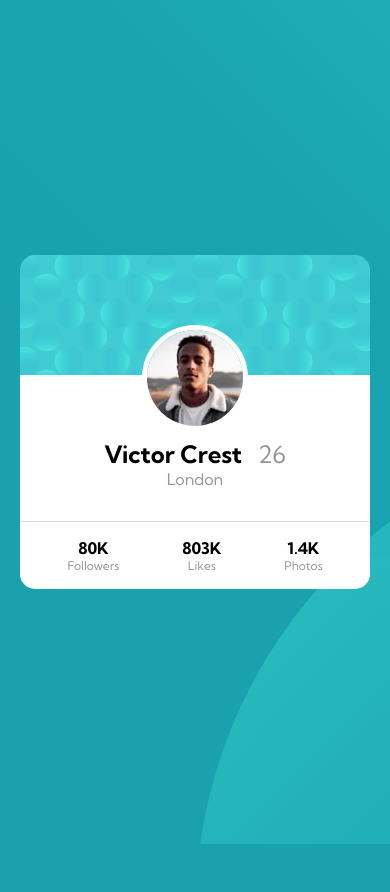
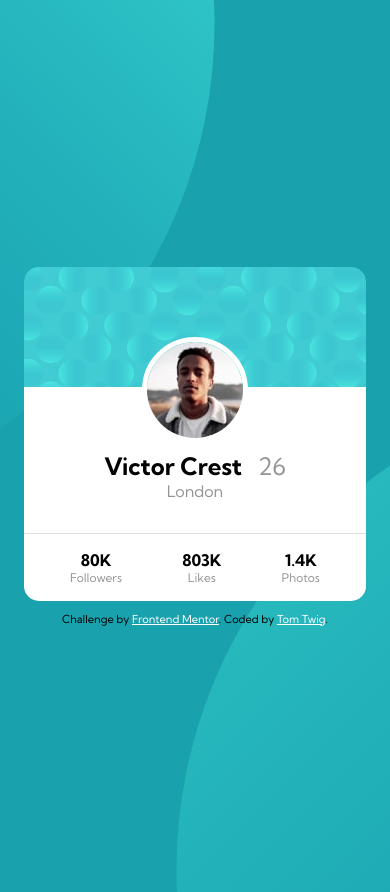
Before and after one commit to TomTwig/profile-card-component, a plain HTML site: page index.html in a window 390 px wide. Before the commit the page ends 844 px from the top, so only its background shows below. Drawn offline with Linux system fonts and the light colour scheme.

Commit message:
fix background

```diff
--- a/index.html
+++ b/index.html
@@ -72,9 +72,9 @@
 
 
 </div>
-  <!-- <div class="attribution">
+  <div class="attribution">
     Challenge by <a href="https://www.frontendmentor.io?ref=challenge" target="_blank">Frontend Mentor</a>.
-    Coded by <a href="#">Your Name Here</a>.
-  </div> -->
+    Coded by <a href="#">Tom Twig</a>.
+  </div>
 </body>
 </html>
--- a/style.css
+++ b/style.css
@@ -19,10 +19,11 @@ body{
     justify-content: center;
     font-family: 'Kumbh Sans', sans-serif;
 
-    background: url(images/bg-pattern-top.svg) -25vw -50vh no-repeat, url(images/bg-pattern-bottom.svg) 50vw 50vh no-repeat;
+    background-image: url(images/bg-pattern-top.svg), url(images/bg-pattern-bottom.svg);
+    background-position: right 45vw bottom 45vh, 45vw 45vh;
+    background-repeat: no-repeat;
     background-color: var(--color-primary-darkCyan);
-
-
+    overflow: hidden;
 }
 .container{
     width: 350px;
@@ -51,15 +52,11 @@ body{
 .card__picture{
     position: absolute;
     top: -50px;
-
-
-
 }
 
 .card__picture img{
     border-radius: 50%;
     border: 5px solid white;
-
 }
 
 
@@ -121,7 +118,22 @@ color: var(--color-neutral-darkGray);
 }
 
 
+@media only screen and (max-width: 400px){
+
+    body{
+        padding: 1.5em;
+
+    }
+
+    .container{
+        width: 100%;
+
+    }
+
+}
 
 
-.attribution { font-size: 11px; text-align: center; }
-.attribution a { color: hsl(228, 45%, 44%); }
+
+
+.attribution { font-size: 11px; text-align: center; margin-top: 1em;}
+.attribution a { color: white; }
```
